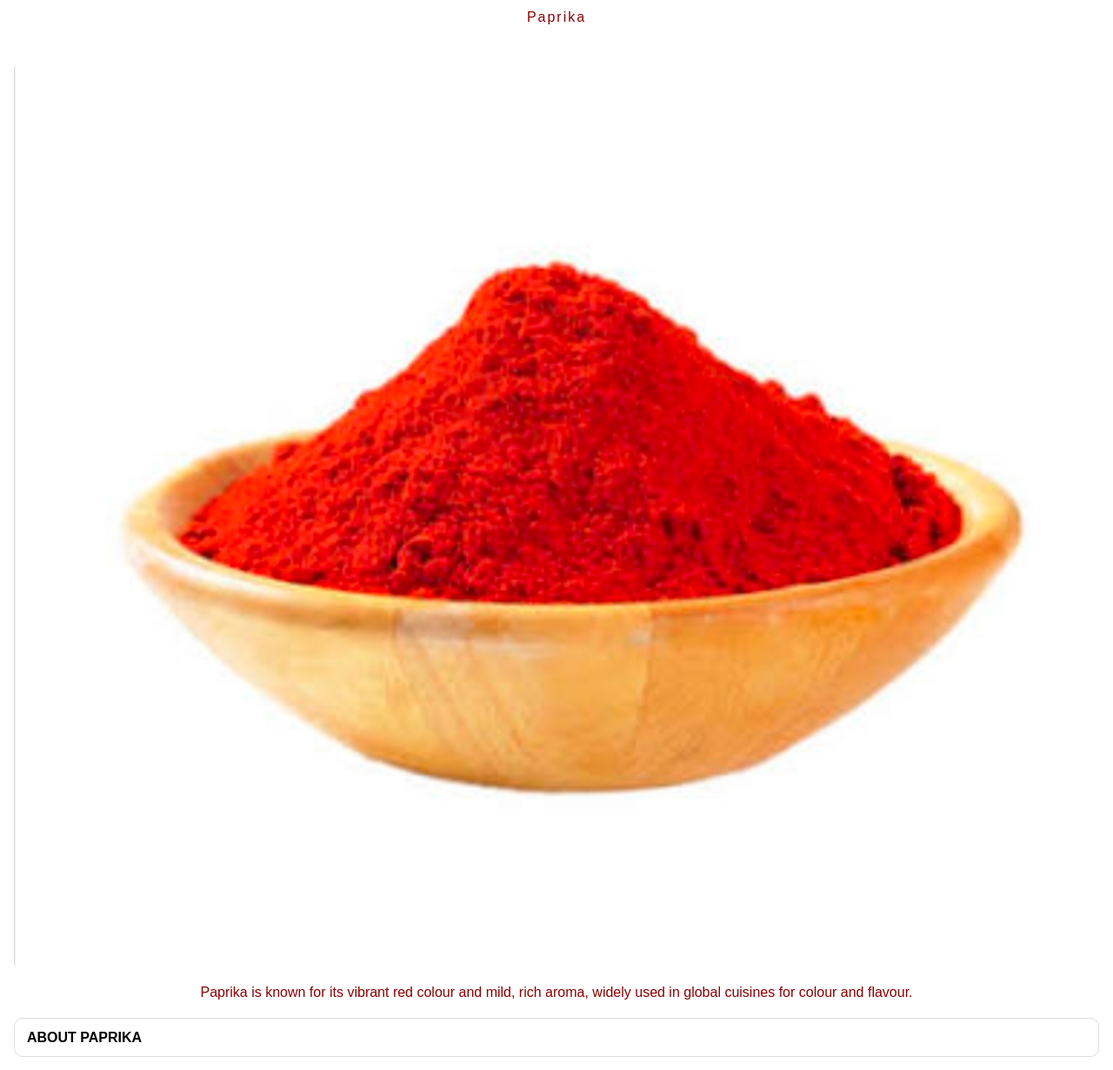
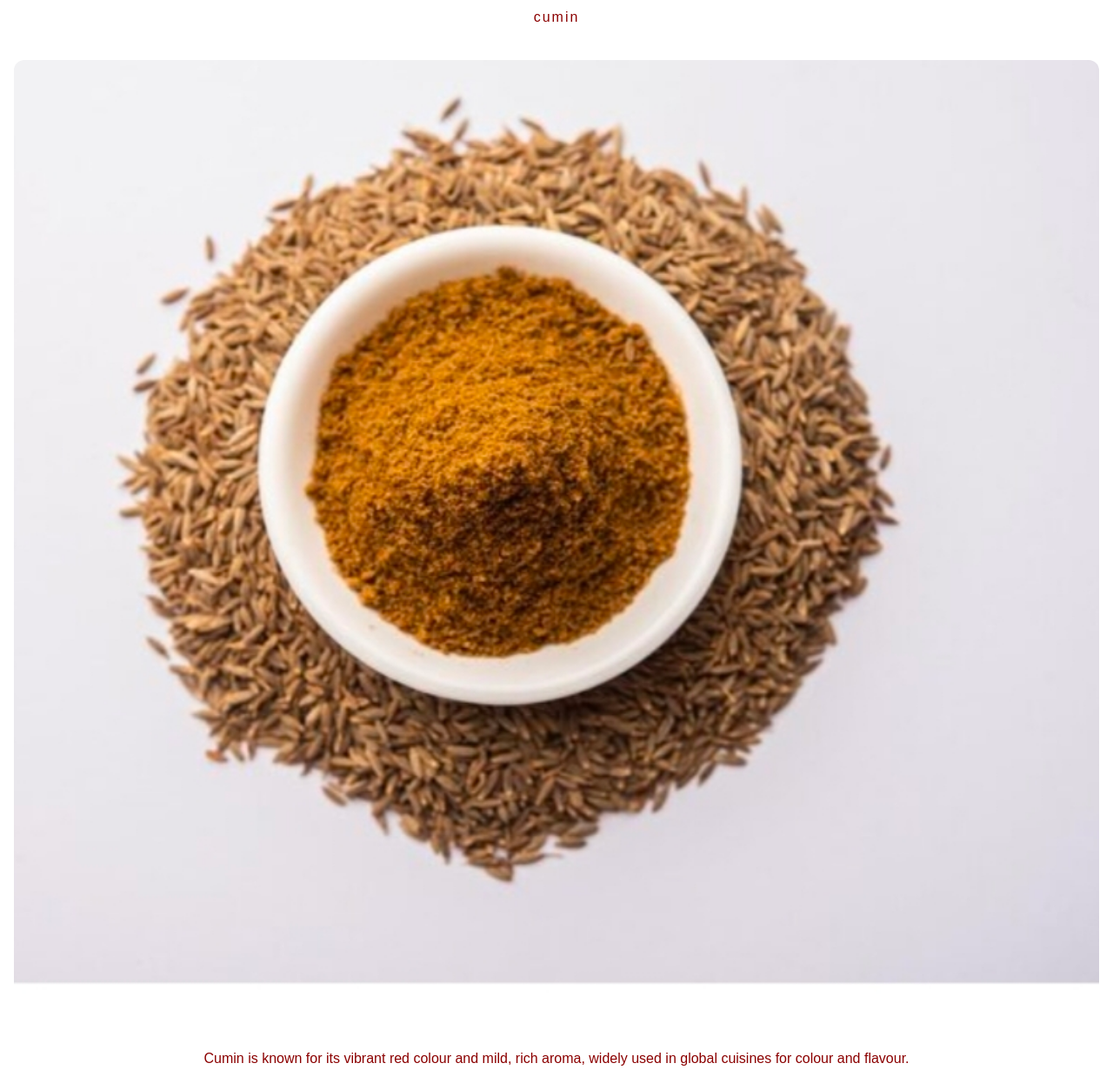
Before and after one commit to TASKFORCEINDIA/SUGANDHA, a plain HTML site: page cumin.html in a window 1280 px wide. Shown: the part 56-1286 px from the top of the page at 87% size. Drawn offline with Linux system fonts and the light colour scheme.

Commit message:
Update cumin.html

```diff
--- a/cumin.html
+++ b/cumin.html
@@ -3,7 +3,7 @@
 <head>
   <meta charset="UTF-8" />
   <meta name="viewport" content="width=device-width, initial-scale=1.0" />
-  <title>Sugandha – Paprika</title>
+  <title>Sugandha – cumin</title>
   <link rel="stylesheet" href="style.css" />
 </head>
 
@@ -11,14 +11,14 @@
 
   <section class="manuscript">
     <h1 class="logo brand">SUGANDHA</h1>
-    <p class="subtitle">Paprika</p>
+    <p class="subtitle">cumin</p>
 
     <div class="hero-images">
-      <img src="images/paprika.jpg" alt="Paprika spice" />
+      <img src="images/cumin.jpg" alt="cumin spice" />
     </div>
 
     <p>
-      Paprika is known for its vibrant red colour and mild, rich aroma,
+      Cumin is known for its vibrant red colour and mild, rich aroma,
       widely used in global cuisines for colour and flavour.
     </p>
   </section>
@@ -26,10 +26,10 @@
   <main class="accordion">
 
     <details>
-      <summary class="box">ABOUT PAPRIKA</summary>
+      <summary class="box">ABOUT CUMIN</summary>
       <div class="info-box">
         <p>
-          Sugandha Paprika is sourced from quality capsicum varieties,
+          Sugandha cumin is sourced from quality capsicum varieties,
           carefully processed to preserve colour and aroma.
         </p>
       </div>
```
